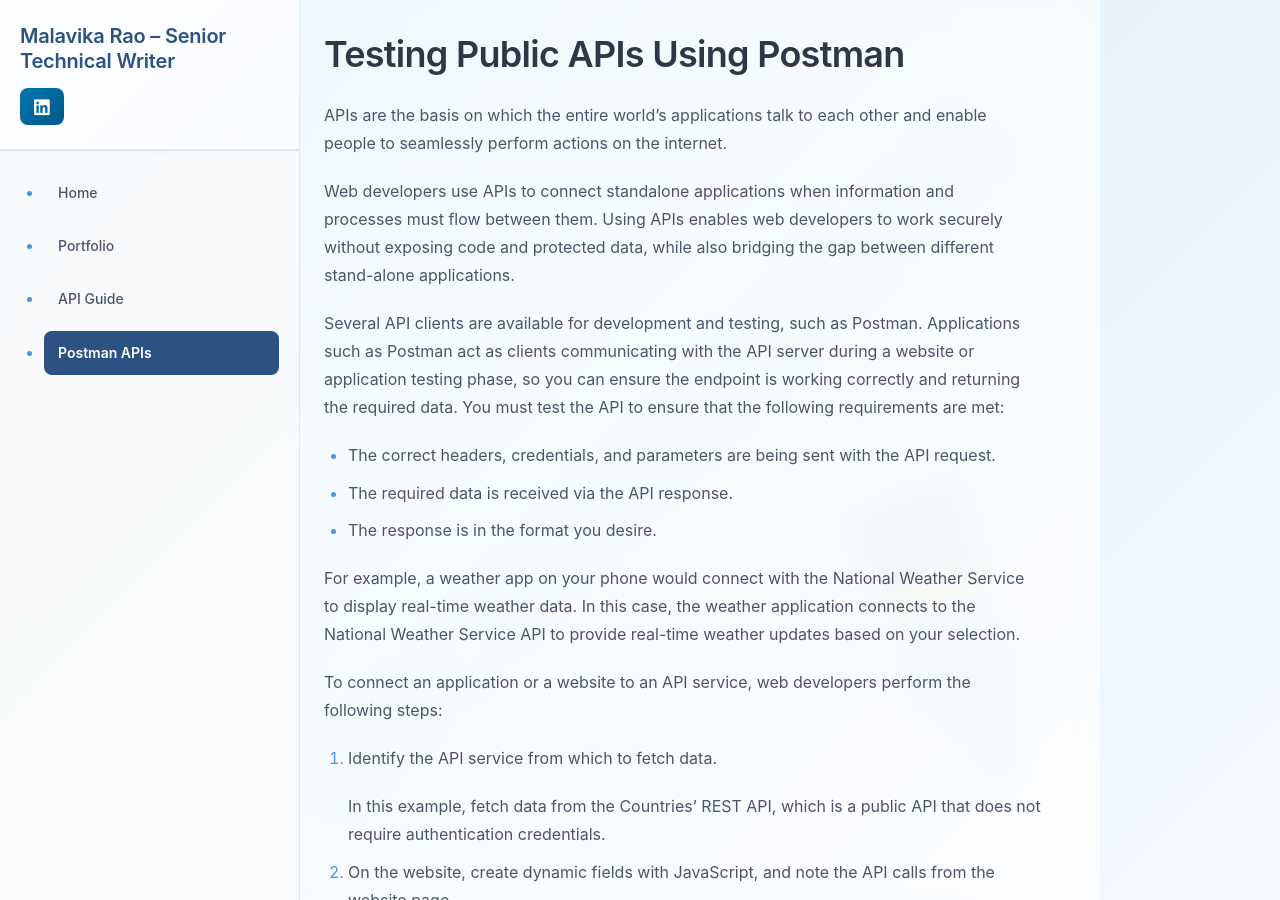
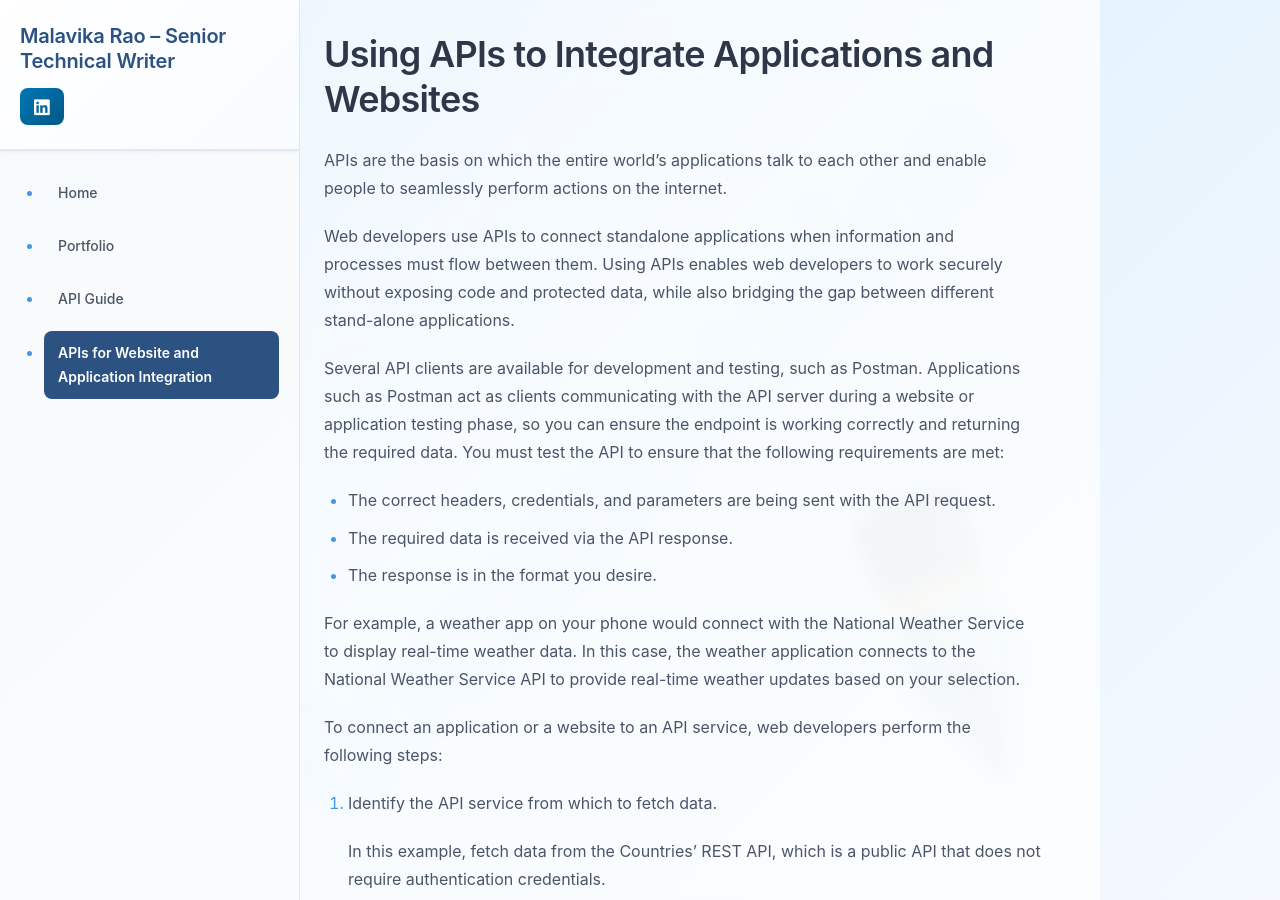
Before and after one commit to msraofolio/msraofolio.github.io, a Jekyll site: the page built from docs/case-studies/Postman_APIs.md, in a window 1280 px wide and 900 px high. Built offline with Jekyll 4.4.1, drawn with Linux system fonts in a browser that asks for light colours.

Commit message:
Feb6_UpdatedTopicHeading

```diff
--- a/docs/_layouts/default.html
+++ b/docs/_layouts/default.html
@@ -49,7 +49,7 @@
         <li>
           <a href="{{ '/case-studies/Postman_APIs/' | relative_url }}"
              class="{% if page.url == '/case-studies/Postman_APIs/' %}active{% endif %}">
-             Postman APIs
+             APIs for Website and Application Integration
           </a>
         </li>
 <!---        <li>
--- a/docs/case-studies/Postman_APIs.md
+++ b/docs/case-studies/Postman_APIs.md
@@ -3,7 +3,7 @@ layout: default
 title: Postman_APIs
 ---
 
-# Testing Public APIs Using Postman
+# Using APIs to Integrate Applications and Websites
 
 APIs are the basis on which the entire world’s applications talk to each other and enable people to seamlessly perform actions on the internet.
 
```
